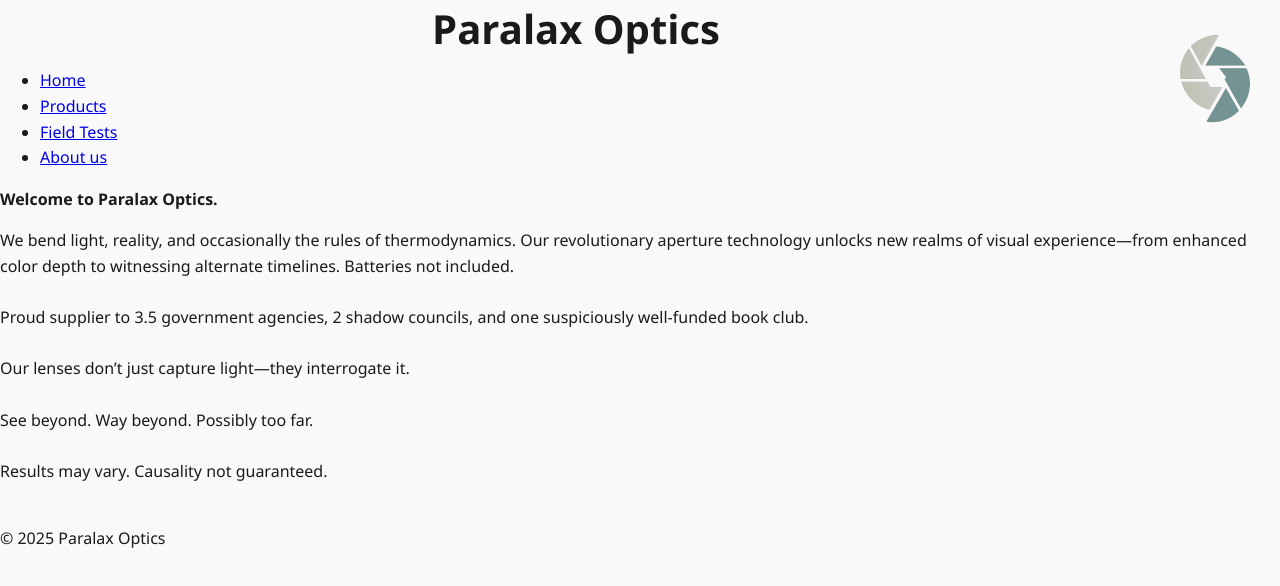
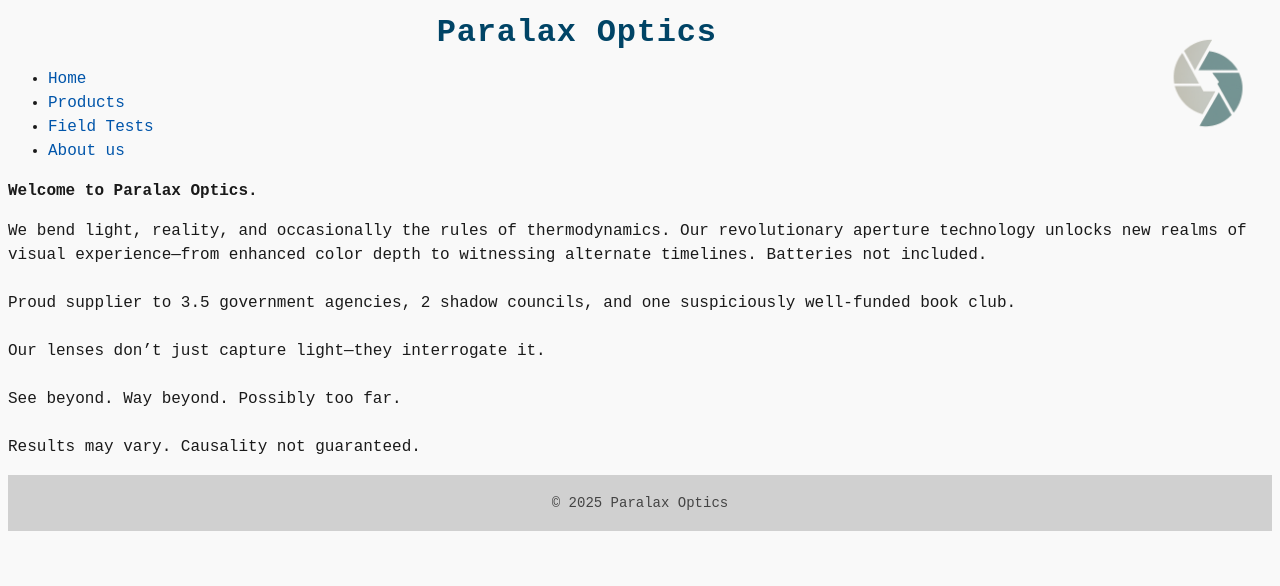
Before and after one commit to HortJM/MY_Website, a plain HTML site: page index.html in a window 1280 px wide. Drawn offline with Linux system fonts and the light colour scheme.

Commit message:
added different tags to css

```diff
--- a/css/Images.css
+++ b/css/Images.css
@@ -1,3 +1,4 @@
+/* Class selector */
 .logo {
     max-width: 10%;
     float: right;
--- a/css/styles.css
+++ b/css/styles.css
@@ -1,16 +1,49 @@
+/*CLASS SELECTOR IN Images.css*/
+/* Type Selector */
 body {
     background-color: #f9f9f9;
-    font-family: 'Segoe UI', Tahoma, Geneva, Verdana, sans-serif;
+    font-family: 'Courier New', monospace;
     font-size: 1rem;
     color: #1a1a1a;
-    line-height: 1.6em;
-    margin: 0em;
-    padding: 0em;
+    line-height: 1.5em
 }
 
-h1 {
+
+p {
+    color: #1a1a1a;
+    font-size: 1 rem;
+}
+
+
+/* Combination Selector */
+
+h1,
+h2 {
+    color: #004466;
     text-align: center;
-    font-size: 2.5rem;
     font-weight: bold;
-    margin-top: 1rem;
+    letter-spacing: 0.05rem;
 }
+
+/* Relational Selector */
+footer p {
+    background-color: #d0d0d0;
+    color: #444444;
+    text-align: center;
+    padding: 1rem;
+    font-size: 0.875rem;
+}
+
+/* Pseudo-Class */
+a {
+    color: #0055aa;
+    text-decoration: none;
+}
+
+a:hover {
+    color: #003366;
+}
+
+a:visited {
+    color: #551a8b;
+}
--- a/index.html
+++ b/index.html
@@ -30,7 +30,8 @@
             witnessing alternate timelines. Batteries not included. <br />
             <br />
 
-            Proud supplier to 3.5 government agencies, 2 shadow councils, and one suspiciously well-funded book club. <br />
+            Proud supplier to 3.5 government agencies, 2 shadow councils, and one suspiciously well-funded book club.
+            <br />
             <br />
 
             Our lenses don’t just capture light—they interrogate it. <br />
@@ -39,12 +40,14 @@
             See beyond. Way beyond. Possibly too far. <br />
             <br />
 
-            Results may vary. Causality not guaranteed.</p>
+            Results may vary. Causality not guaranteed.
+        </p>
     </main>
 
     <footer>
-        <br />
-        &copy; 2025 Paralax Optics
+        <p>&copy; 2025 Paralax Optics
+    </footer>
+    </p>
     </footer>
 
 </body>
```
